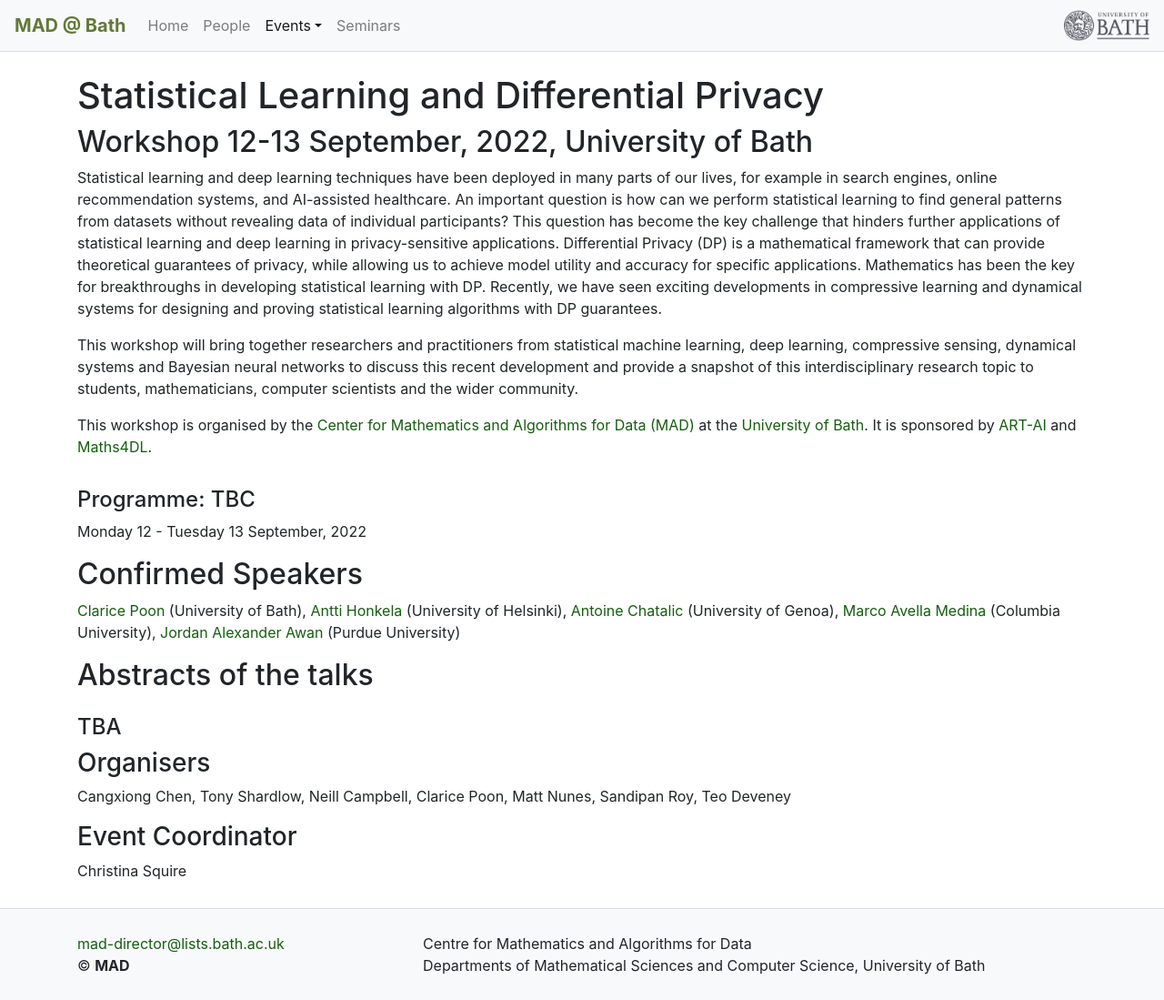
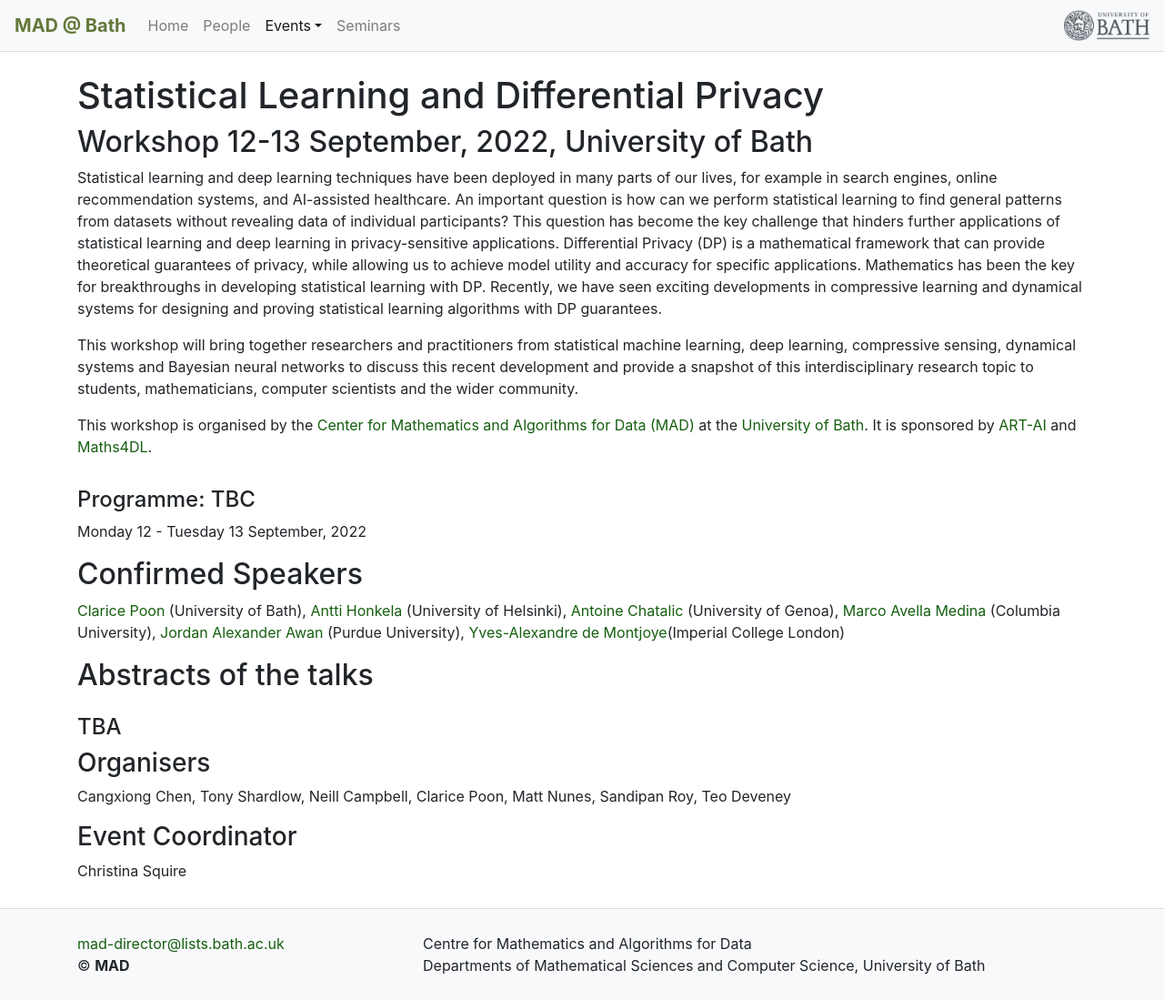
Before and after one commit to mathematics-and-algorithms-for-data/mathematics-and-algorithms-for-data.github.io, a Jekyll site: the page built from events/diff_priv_2022.md, in a window 1280 px wide and 1099 px high. Shown: the whole window at 91% size. Built offline with Jekyll 4.4.1, drawn with Linux system fonts in a browser that asks for light colours; nearby versions of some CDN libraries.

Commit message:
Update diff_priv_2022.md

```diff
--- a/events/diff_priv_2022.md
+++ b/events/diff_priv_2022.md
@@ -25,7 +25,7 @@ Monday 12 - Tuesday 13 September, 2022
 |9:00am || [TBA](https://www.) *"TBA"* |
 -->
 ## Confirmed Speakers
-[Clarice Poon](https://cmhsp2.github.io/) (University of Bath), [Antti Honkela](https://www.cs.helsinki.fi/u/ahonkela/) (University of Helsinki), [Antoine Chatalic](https://achatali.gitlab.io/) (University of Genoa), [Marco Avella Medina](https://sites.google.com/site/marcoavellamedina/home) (Columbia University), [Jordan Alexander Awan](https://jordan-awan.com/) (Purdue University)
+[Clarice Poon](https://cmhsp2.github.io/) (University of Bath), [Antti Honkela](https://www.cs.helsinki.fi/u/ahonkela/) (University of Helsinki), [Antoine Chatalic](https://achatali.gitlab.io/) (University of Genoa), [Marco Avella Medina](https://sites.google.com/site/marcoavellamedina/home) (Columbia University), [Jordan Alexander Awan](https://jordan-awan.com/) (Purdue University), [Yves-Alexandre de Montjoye](http://www.demontjoye.com/index.html)(Imperial College London)
 
 ## Abstracts of the talks
 <h4 class="pt-3">TBA</h4>
```
